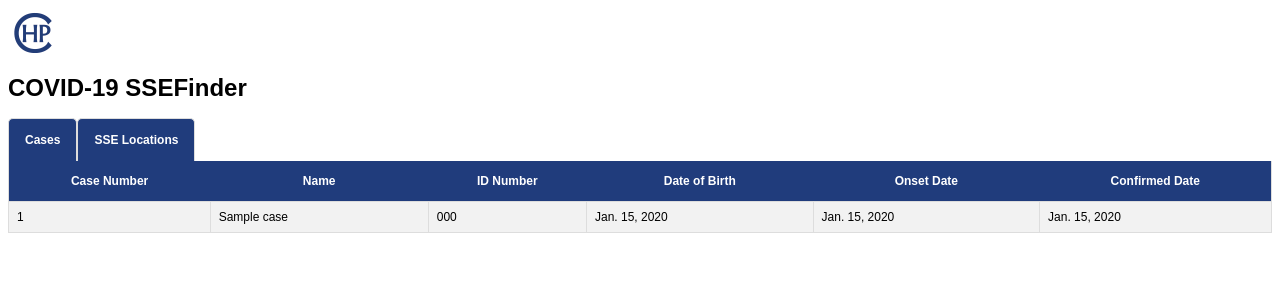
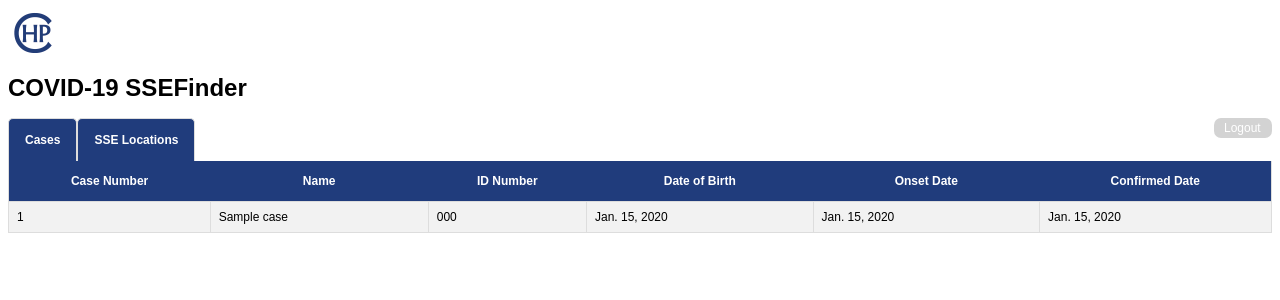
Before and after one commit to ivan-ngchakming/SSEFinder, a Django app: page / in a window 1280 px wide. Shown: the top 300 px of the page. Run offline with Django 3.2, Linux system fonts and the light colour scheme; a user stored in the database is signed in; tables that the repository leaves empty hold one stand-in row (values such as "Sample post"); some libraries are stand-ins or nearby versions.

Commit message:
Logout button fix

```diff
--- a/templates/index.html
+++ b/templates/index.html
@@ -6,6 +6,13 @@
 
     <img id="icon" src="{% static 'favicon.ico' %}" alt="CHP Logo" width="50" height="50">
     <h1>COVID-19 SSEFinder</h1>
+
+    {% if user.is_authenticated %}
+    <a class="logout_btn" href="{% url 'logout'%}?next={{request.path}}">Logout</a></li>
+    {% else %}
+    <a class="logout_btn" href="{% url 'login'%}?next={{request.path}}">Login</a></li>
+    {% endif %}
+
 
     <button class="tab_button" onclick="openTab('Cases')">Cases</button>
     <button class="tab_button" onclick="openTab('SSE_Loc')">SSE Locations</button>
```
